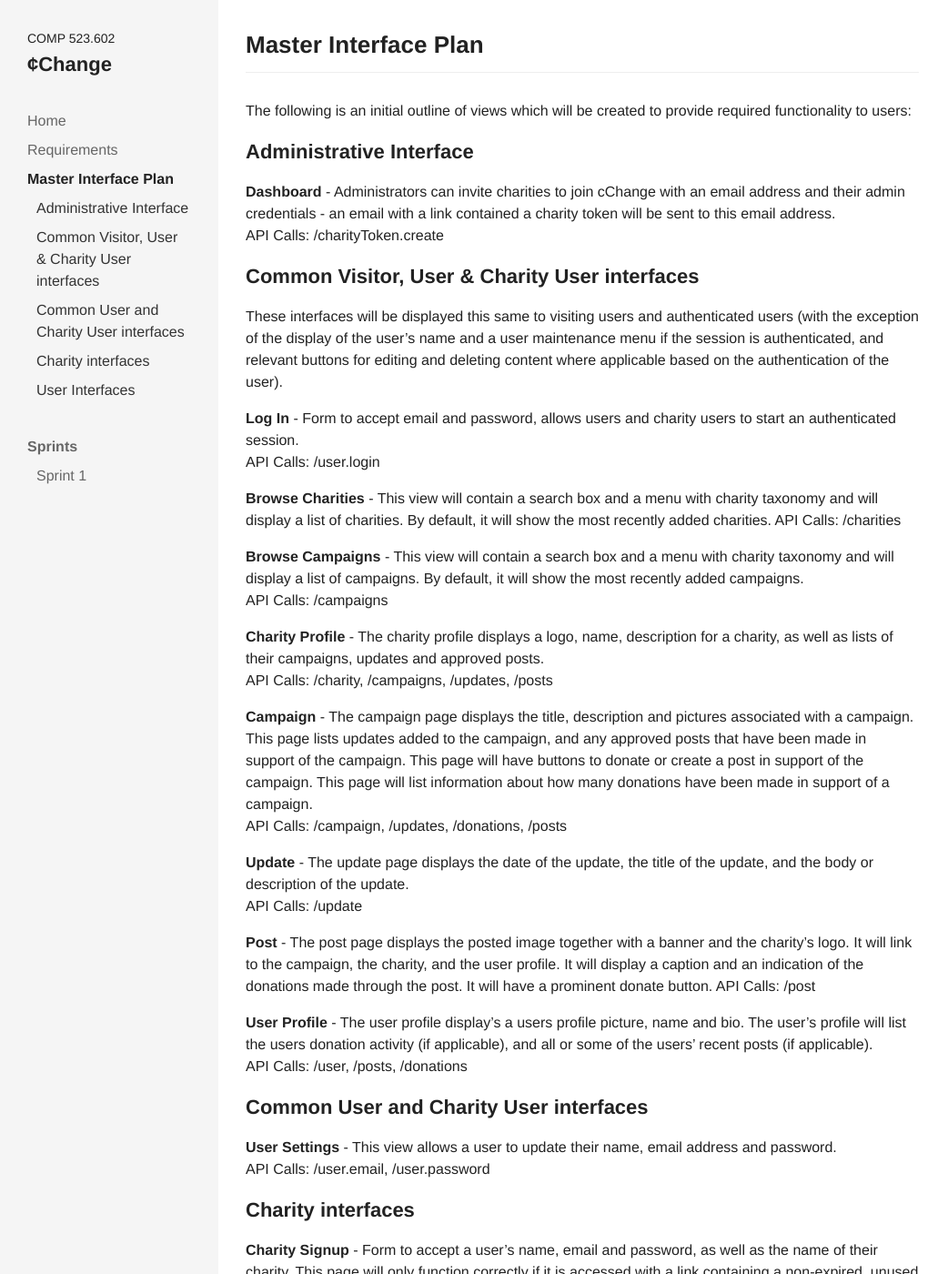
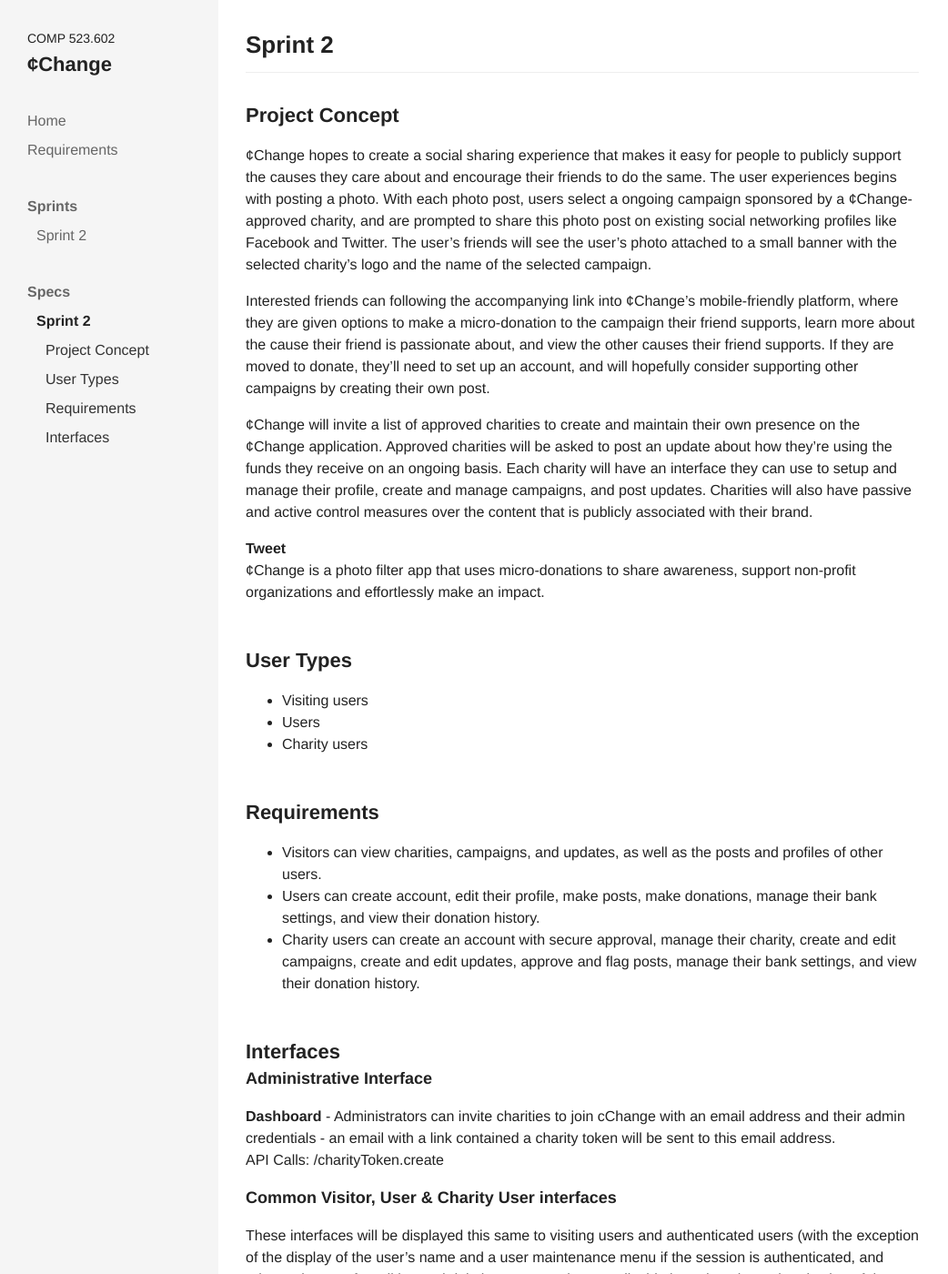
Before and after one commit to comp523-602/cchange-project, a Jekyll site: the page built from _specs/sprint-2.markdown, in a window 1280 px wide and 1400 px high. Shown: the whole window at 91% size, without its empty margins (0-1042 px from the left). Built offline with Jekyll 4.4.1, drawn with Linux system fonts in a browser that asks for light colours; nearby versions of some CDN libraries.

```diff
--- a/_config.yml
+++ b/_config.yml
@@ -7,6 +7,9 @@ collections:
     output: true
   sprints:
     title: Sprints
+    output: true
+  specs:
+    title: Specs
     output: true
   uploads:
     title: Uploads
--- a/_includes/head.html
+++ b/_includes/head.html
@@ -27,13 +27,24 @@
 					{% if item.url == page.url %}<div id="toc"></div>{% endif %}
 				{% endfor %}
 			</div>
-			<div class="sprints">
+			<div class="subnav">
 				<b>Sprints</b>
 				{% for item in site.sprints %}
 					<a href="{{ site.url }}{{ item.url }}"
 						class='{% if item.url == page.url %} active{% endif %}'>
 						{{ item.title }}
 					</a>
+					{% if item.url == page.url %}<div id="toc"></div>{% endif %}
+				{% endfor %}
+			</div>
+			<div class="subnav">
+				<b>Specs</b>
+				{% for item in site.specs %}
+					<a href="{{ site.url }}{{ item.url }}"
+						class='{% if item.url == page.url %} active{% endif %}'>
+						{{ item.title }}
+					</a>
+					{% if item.url == page.url %}<div id="toc"></div>{% endif %}
 				{% endfor %}
 			</div>
 		</header>
--- a/interface-plan.markdown
+++ b/_specs/sprint-2.markdown
@@ -1,18 +1,37 @@
 ---
-title: Master Interface Plan
-date: 2017-10-01 16:43:00 -04:00
-position: 2
+title: Sprint 2
+date: 2017-10-01 12:36:00 -04:00
 layout: default
 ---
 
-The following is an initial outline of views which will be created to provide required functionality to users:
+## Project Concept
+¢Change hopes to create a social sharing experience that makes it easy for people to publicly support the causes they care about and encourage their friends to do the same. The user experiences begins with posting a photo. With each photo post, users select a ongoing campaign sponsored by a ¢Change-approved charity, and are prompted to share this photo post on existing social networking profiles like Facebook and Twitter. The user's friends will see the user's photo attached to a small banner with the selected charity's logo and the name of the selected campaign.
 
-## Administrative Interface
+Interested friends can following the accompanying link into ¢Change's mobile-friendly platform, where they are given options to make a micro-donation to the campaign their friend supports, learn more about the cause their friend is passionate about, and view the other causes their friend supports. If they are moved to donate, they'll need to set up an account, and will hopefully consider supporting other campaigns by creating their own post.
+
+¢Change will invite a list of approved charities to create and maintain their own presence on the ¢Change application. Approved charities will be asked to post an update about how they're using the funds they receive on an ongoing basis. Each charity will have an interface they can use to setup and manage their profile, create and manage campaigns, and post updates. Charities will also have passive and active control measures over the content that is publicly associated with their brand.
+
+**Tweet**
+¢Change is a photo filter app that uses micro-donations to share awareness, support non-profit organizations and effortlessly make an impact.
+
+## User Types
+* Visiting users
+* Users
+* Charity users
+
+## Requirements
+* Visitors can view charities, campaigns, and updates, as well as the posts and profiles of other users.
+* Users can create account, edit their profile, make posts, make donations, manage their bank settings, and view their donation history.
+* Charity users can create an account with secure approval, manage their charity, create and edit campaigns, create and edit updates, approve and flag posts, manage their bank settings, and view their donation history.
+
+## Interfaces
+
+### Administrative Interface
 
 **Dashboard** - Administrators can invite charities to join cChange with an email address and their admin credentials - an email with a link contained a charity token will be sent to this email address.
 API Calls: /charityToken.create
 
-## Common Visitor, User & Charity User interfaces
+### Common Visitor, User & Charity User interfaces
 
 These interfaces will be displayed this same to visiting users and authenticated users (with the exception of the display of the user's name and a user maintenance menu if the session is authenticated, and relevant buttons for editing and deleting content where applicable based on the authentication of the user).
 
@@ -40,12 +59,12 @@ API Calls: /post
 **User Profile** - The user profile display's a users profile picture, name and bio. The user's profile will list the users donation activity (if applicable), and all or some of the users' recent posts (if applicable).
 API Calls: /user, /posts, /donations
 
-## Common User and Charity User interfaces
+### Common User and Charity User interfaces
 
 **User Settings** - This view allows a user to update their name, email address and password.
 API Calls: /user.email, /user.password
 
-## Charity interfaces
+### Charity interfaces
 
 **Charity Signup** - Form to accept a user's name, email and password, as well as the name of their charity. This page will only function correctly if it is accessed with a link containing a non-expired, unused charity token.
 API Calls: /user.create.charity
@@ -65,7 +84,7 @@ API Calls: /update, /update.edit
 **Donation settings** - This view will allow a charity to manage the bank their donations will be deposited to, and will also formally list incoming deposits.
 API Calls: /charity, /donations, /charity.bank
 
-## User Interfaces
+### User Interfaces
 
 **User Signup** - This view will allow regular cChange users to create an account. Fields include name, email, password and confirm password.
 API Calls: /user.create
--- a/css/main.scss
+++ b/css/main.scss
@@ -30,7 +30,7 @@ header {
 		margin-top:30px;
 		#toc a {padding-left:10px;}
 	}
-	.sprints {
+	.subnav {
 		margin-top:30px;
 		a {padding-left:10px;}
 		#toc a {padding-left:20px;}
@@ -40,9 +40,11 @@ header {
 // Content
 .content {
 	margin-left:240px; padding:30px; max-width:800px;
-	.title {padding-bottom:10px; margin-bottom:30px; border-bottom:1px solid #eee;}
+	.title {padding-bottom:10px; border-bottom:1px solid #eee;}
+	h2 {padding-top:30px;}
 	ol, ul {
 		p {margin:0px; padding:0px;}
 	}
 	img {max-width:100%;}
+	code {display:block; background:#f1f1f1; padding:10px; border-radius:5px; line-height:1.2;}
 }
```
Also changed, not shown: _sprints/sprint-1.markdown (deleted, +0 -68 lines), _sprints/sprint-2.markdown (added, +188 -0 lines), requirements.markdown (+6 -6 lines).
